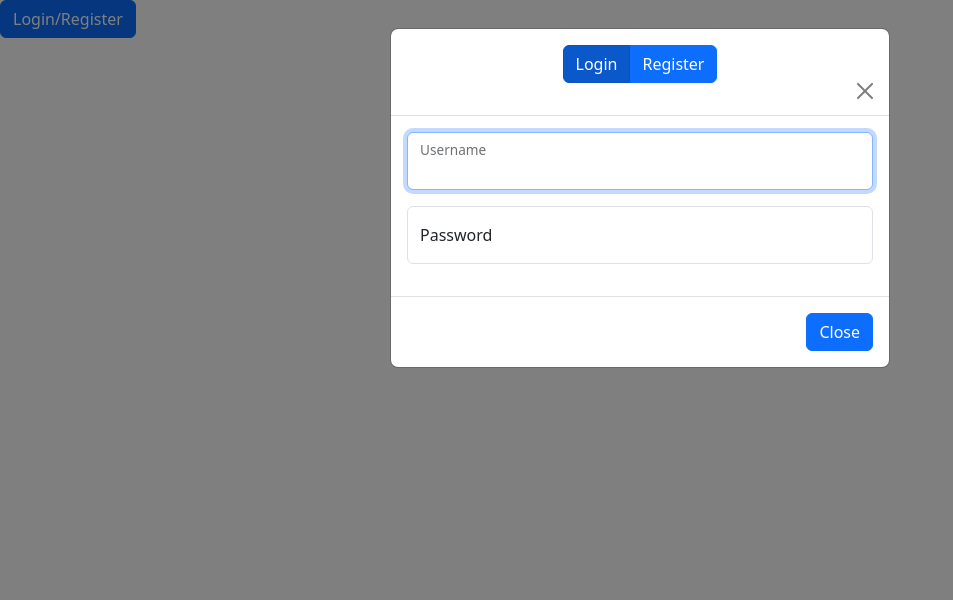
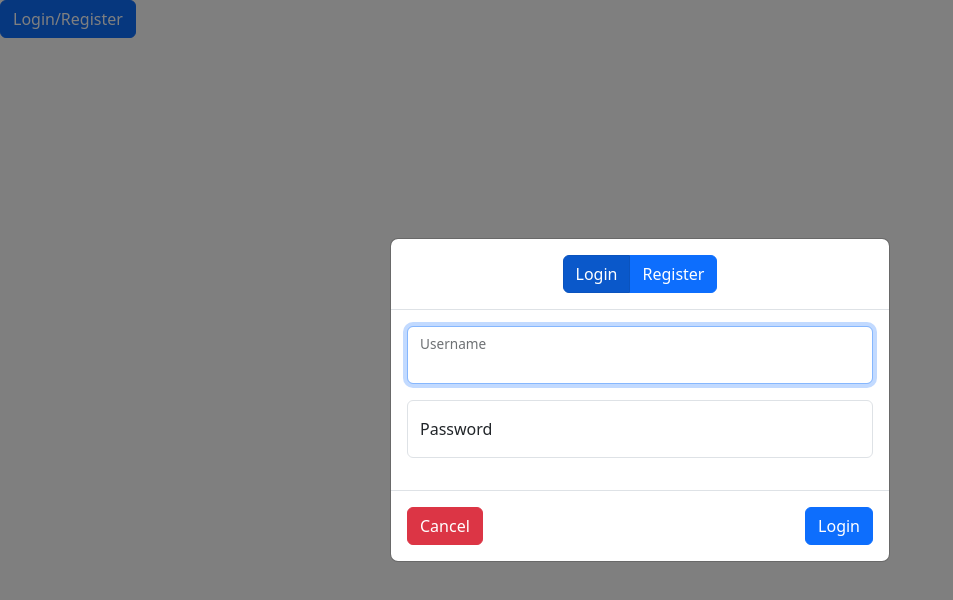
Before and after one commit to vasiliosnicholas/Agility, a React (Vite) app in the folder frontend/: page / in a window 1280 px wide. Both pictures are taken after a click on the button "Login/Register". Shown: the top 600 px of the page, without its empty margins (0-953 px from the left). Built offline with nearby package versions, Linux system fonts and the light colour scheme.

Commit message:
Add submit button TODO: add submit state

```diff
--- a/frontend/src/components/authentication/AuthWindow.jsx
+++ b/frontend/src/components/authentication/AuthWindow.jsx
@@ -1,13 +1,20 @@
 import { useState } from "react";
-import Modal from "react-bootstrap/Modal";
-import { Button, ToggleButton, ButtonGroup } from "react-bootstrap";
+import {
+  Container,
+  Modal,
+  Button,
+  ToggleButton,
+  ButtonGroup,
+} from "react-bootstrap";
 import Login from "./Login";
 import Register from "./Register";
 
+const modes = { Login: <Login />, Register: <Register /> }; //TODO: Add Manage Profile, Delete Account, and possibly Logout
+
 export default function AuthWindow() {
   const [display, setDisplay] = useState(false);
-  const modes = { Login: <Login/>, Register: <Register/> };
   const [currentMode, setCurrentMode] = useState(Object.keys(modes)[0]);
+
   function openWindow() {
     setDisplay(true);
   }
@@ -26,9 +33,9 @@ export default function AuthWindow() {
         size="lg"
         aria-labelledby="login-or-register-title"
         size="md"
+        centered
       >
         <Modal.Header
-          closeButton
           className="d-flex flex-column justify-items-center"
         >
           <Modal.Title
@@ -43,7 +50,9 @@ export default function AuthWindow() {
                   type="radio"
                   value={mode}
                   checked={currentMode === mode}
-                  onChange={(event)=> setCurrentMode(event.currentTarget.value)}
+                  onChange={(event) =>
+                    setCurrentMode(event.currentTarget.value)
+                  }
                 >
                   {mode}
                 </ToggleButton>
@@ -52,8 +61,13 @@ export default function AuthWindow() {
           </Modal.Title>
         </Modal.Header>
         <Modal.Body>{modes[currentMode]}</Modal.Body>
-        <Modal.Footer>
-          <Button onClick={closeWindow}>Close</Button>
+        <Modal.Footer className="justify-content-between">
+          <Button onClick={closeWindow} variant="danger">
+            Cancel
+          </Button>
+          <Button onClick={closeWindow} variant="primary">
+            {currentMode}
+          </Button>
         </Modal.Footer>
       </Modal>
     </>
```
